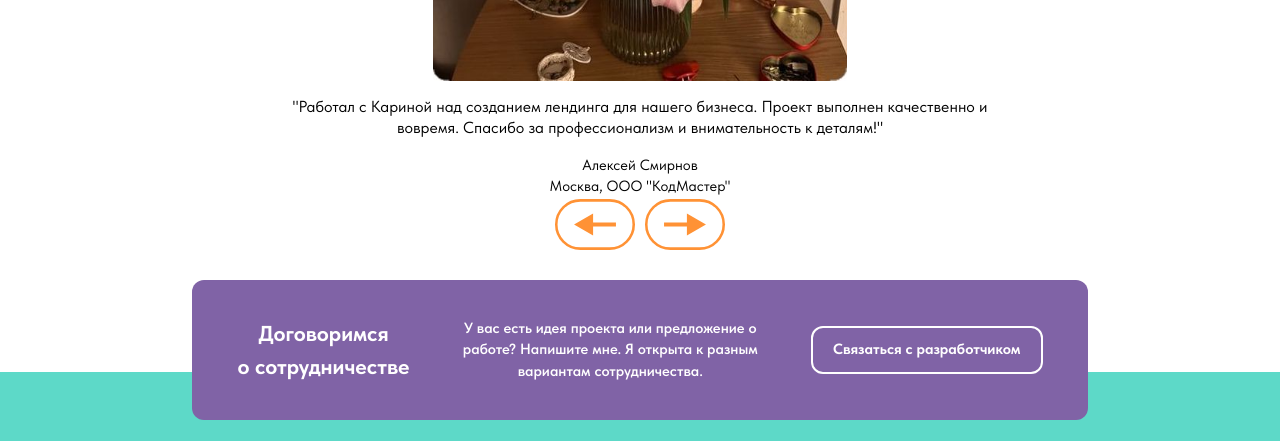
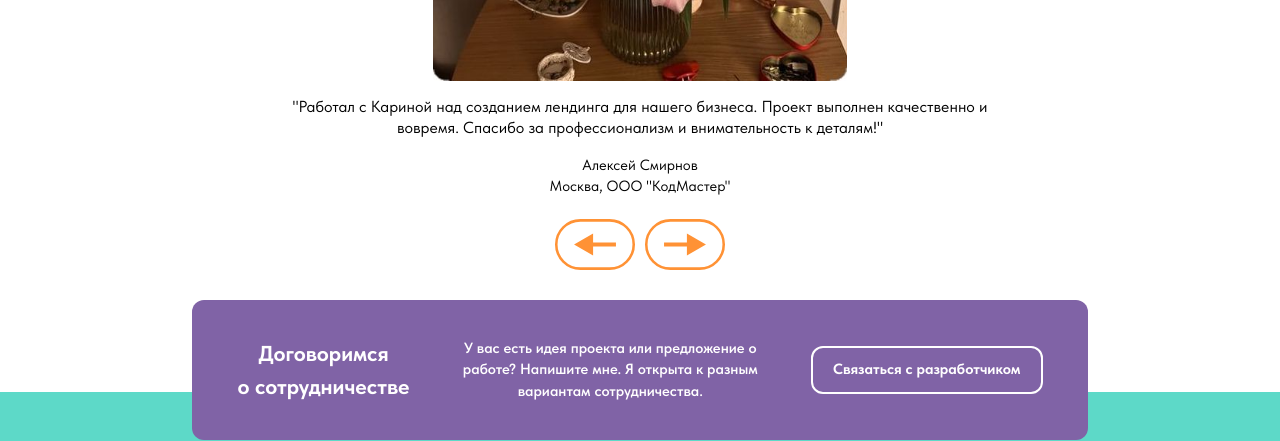
Before and after one commit to KhomchenkovaKarina/site_resume, a plain HTML site: page index.html in a window 1280 px wide. Shown: the part 4366-4807 px from the top of the page. Drawn offline with Linux system fonts and the light colour scheme.

Commit message:
фикс стрелок

```diff
--- a/styles/style.css
+++ b/styles/style.css
@@ -882,6 +882,9 @@ main {
     display: flex;
     justify-content: center;
     align-items: center;
+    position: relative;
+    z-index: 10;
+    margin-top: 20px;
     top: 0;
     bottom: 2vh;
     width: 100%;
```
